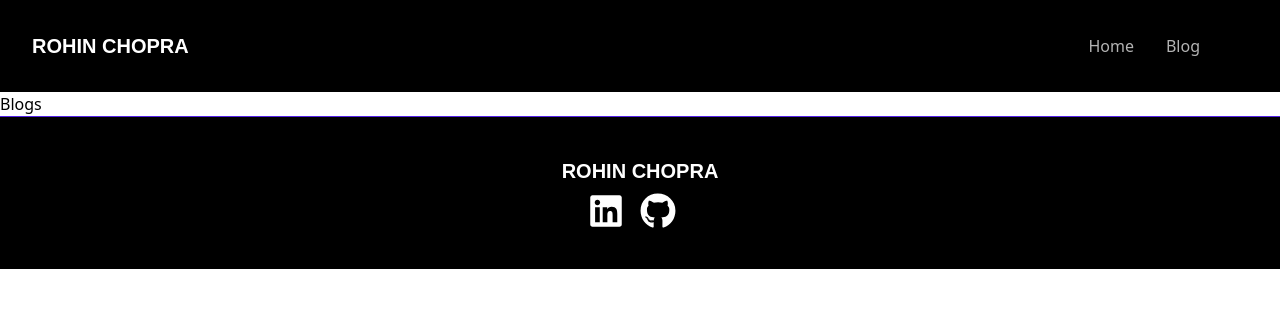
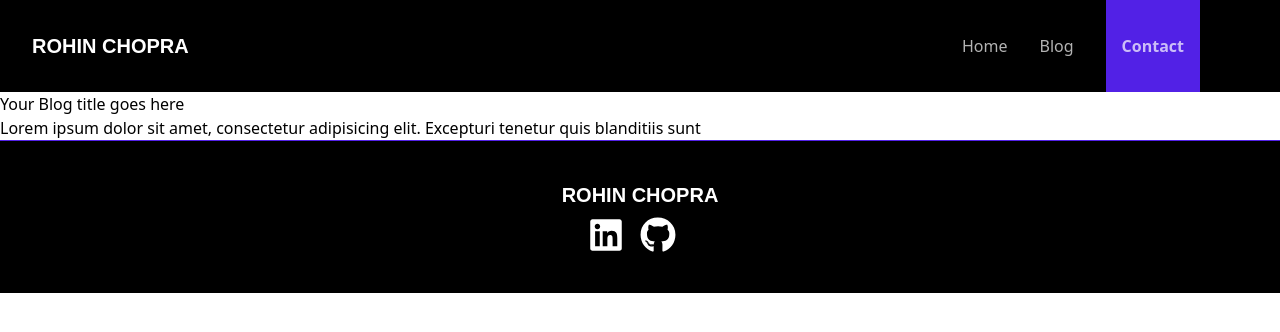
Before and after one commit to Rohin-Chopra/rohin-portfolio, a Next.js app: page /blogs in a window 1280 px wide. Shown: the top 332 px of the page. Built offline with nearby package versions, Linux system fonts and the light colour scheme.

Commit message:
added contact nav item to navbar

```diff
--- a/components/Navbar/index.tsx
+++ b/components/Navbar/index.tsx
@@ -27,8 +27,14 @@ const Navbar = () => {
             'is-not-active': !isActive,
           })}
         >
-          {NAVBAR_LINKS.map(({ link, text }) => (
-            <div className="navbar-link-item" key={text}>
+          {NAVBAR_LINKS.map(({ link, text, isPrimary }) => (
+            <div
+              className={classNames({
+                'navbar-link-item': true,
+                'navbar-link-primary-item': isPrimary,
+              })}
+              key={text}
+            >
               <NavLink onClick={toggleActive} href={link}>
                 {text}
               </NavLink>
--- a/lib/blogs/index.tsx
+++ b/lib/blogs/index.tsx
@@ -1,5 +1,13 @@
 const Blogs = () => {
-  return <div>Blogs</div>;
+  return (
+    <div>
+      <h1>Your Blog title goes here</h1>
+      <p>
+        Lorem ipsum dolor sit amet, consectetur adipisicing elit. Excepturi
+        tenetur quis blanditiis sunt
+      </p>
+    </div>
+  );
 };
 
 export default Blogs;
--- a/lib/home/Navbar.tsx
+++ b/lib/home/Navbar.tsx
@@ -14,7 +14,7 @@ const Navbar = () => {
 
   return (
     <header>
-      <div className="navbar md:items-stretch md:grid md:grid-cols-3">
+      <div className="navbar md:grid md:grid-cols-3">
         <div className="navbar-logo-container">
           <Link href="/">
             <a>ROHIN CHOPRA</a>
@@ -28,8 +28,14 @@ const Navbar = () => {
               'is-not-active': !isActive,
             })}
           >
-            {NAVBAR_LINKS.map(({ link, text }) => (
-              <div className="navbar-link-item" key={text}>
+            {NAVBAR_LINKS.map(({ link, text, isPrimary }) => (
+              <div
+                className={classNames({
+                  'navbar-link-item': true,
+                  'navbar-link-primary-item': isPrimary,
+                })}
+                key={text}
+              >
                 <NavLink onClick={toggleActive} href={link}>
                   {text}
                 </NavLink>
--- a/shared/constants/index.ts
+++ b/shared/constants/index.ts
@@ -7,4 +7,9 @@ export const NAVBAR_LINKS = [
     link: '/blogs',
     text: 'Blog',
   },
+  {
+    link: '/#contact',
+    text: 'Contact',
+    isPrimary: true,
+  },
 ];
--- a/styles/globals.css
+++ b/styles/globals.css
@@ -6,7 +6,7 @@
 
 @layer components {
   .navbar {
-    @apply flex justify-between items-center w-full bg-black py-2 px-8 md:p-0 text-white;
+    @apply flex justify-between items-center w-full bg-black py-2 px-8 md:p-0 text-white md:items-stretch;
   }
   .navbar-logo-container {
     @apply text-xl font-bold md:pl-8 py-8 font-display;
@@ -17,14 +17,19 @@
   .navbar-menu {
     @apply fixed flex flex-col z-50 transition-all items-center md:flex-row md:justify-end md:h-full md:static md:pt-0 text-xl md:text-base;
   }
-  .navbar-menu.is-active {
-    @apply bg-darkGray -top-4 left-0 h-screen pt-52 w-screen;
-  }
-  .navbar-menu.is-not-active {
-    @apply top-20 -left-full;
+  @media (max-width: 767.98px) {
+    .navbar-menu.is-active {
+      @apply bg-darkGray -top-4 left-0 h-screen pt-52 w-screen;
+    }
+    .navbar-menu.is-not-active {
+      @apply top-20 -left-full;
+    }
   }
   .navbar-link-item {
     @apply my-4 md:my-0 mx-4;
+  }
+  .navbar-link-primary-item {
+    @apply bg-primary flex items-center font-semibold py-2 md:py-0 px-4 rounded md:rounded-none md:h-full;
   }
   .navbar-hamburger-icon {
     @apply text-4xl text-primary z-50 cursor-pointer md:hidden;
```
